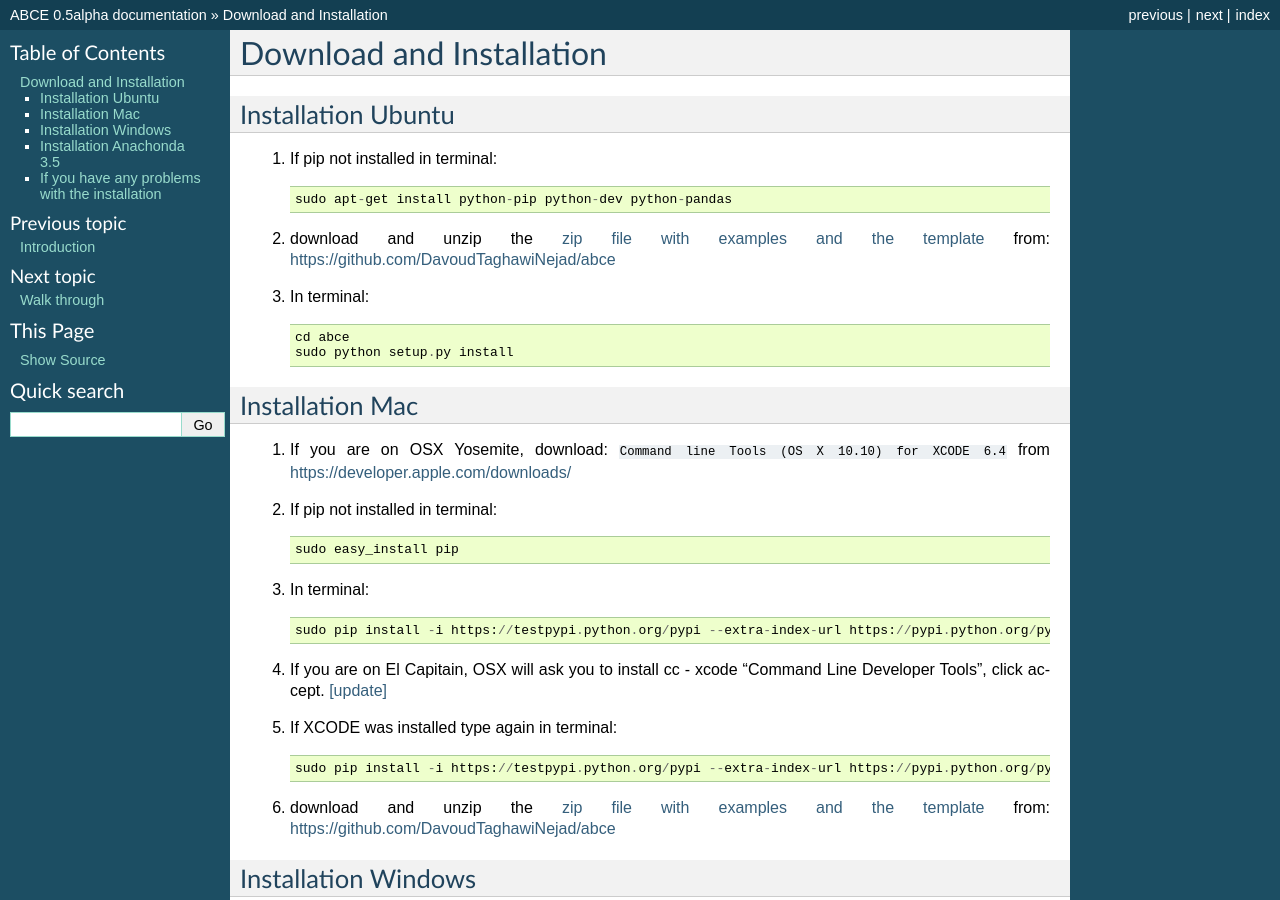
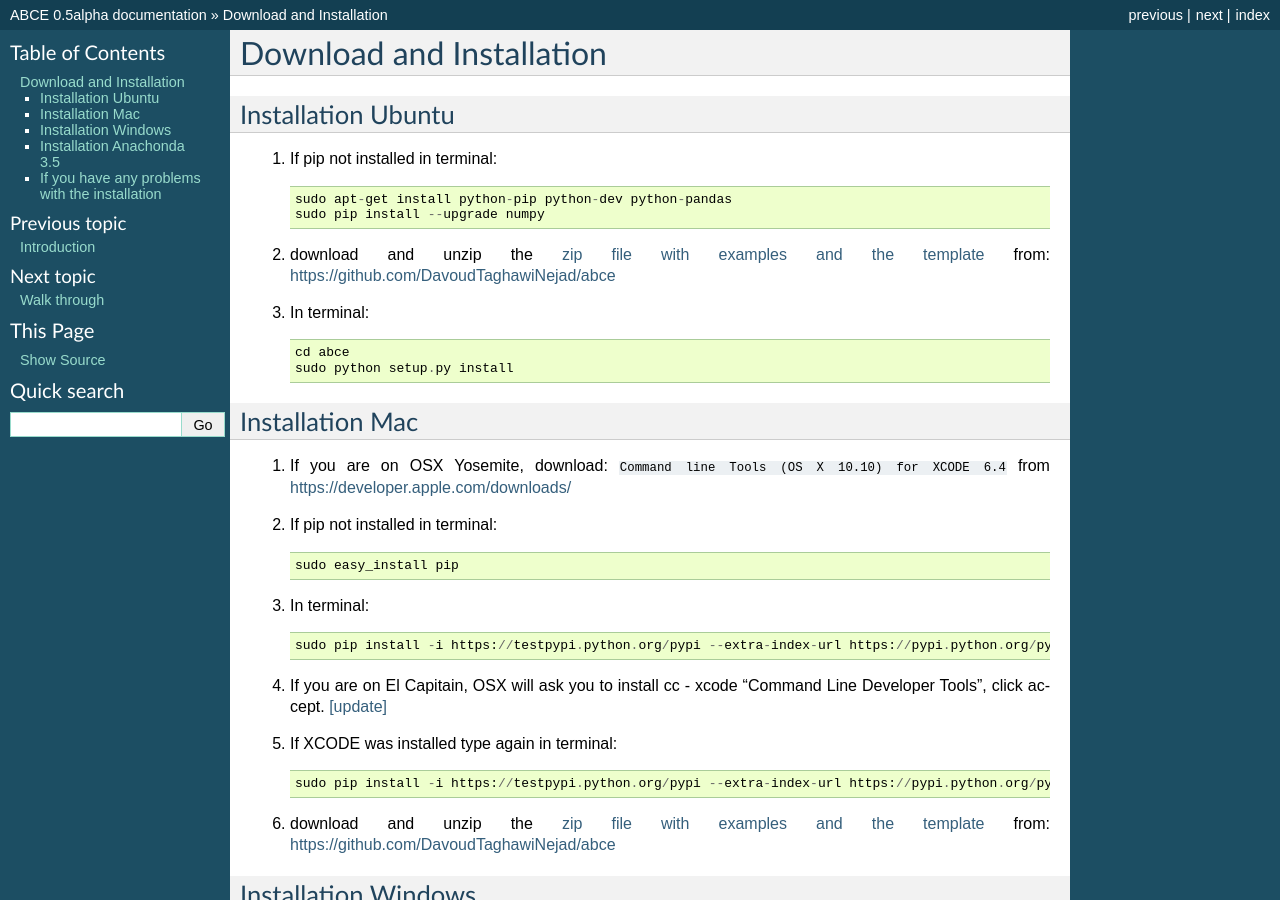
Before and after one commit to AB-CE/abce, a Sphinx documentation site: the page built from doc/installation.rst, in a window 1280 px wide and 900 px high. Built offline with Sphinx 7.4.7, drawn with Linux system fonts in a browser that asks for light colours; formulas are drawn with MathJax 3.

Commit message:
../doc/installation.rst upgrade numpy with pip

```diff
--- a/doc/installation.rst
+++ b/doc/installation.rst
@@ -9,6 +9,7 @@ Installation Ubuntu
 1. If pip not installed in terminal::
 
     sudo apt-get install python-pip python-dev python-pandas
+    sudo pip install --upgrade numpy
 
 #. download and unzip the
    `zip file with examples and the template <https://github.com/DavoudTaghawiNejad/abce/archive/master.zip>`_
```
